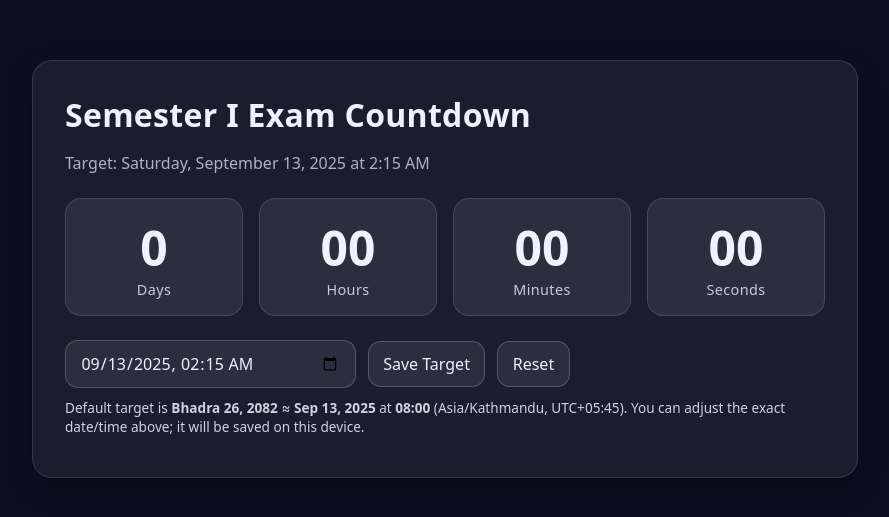
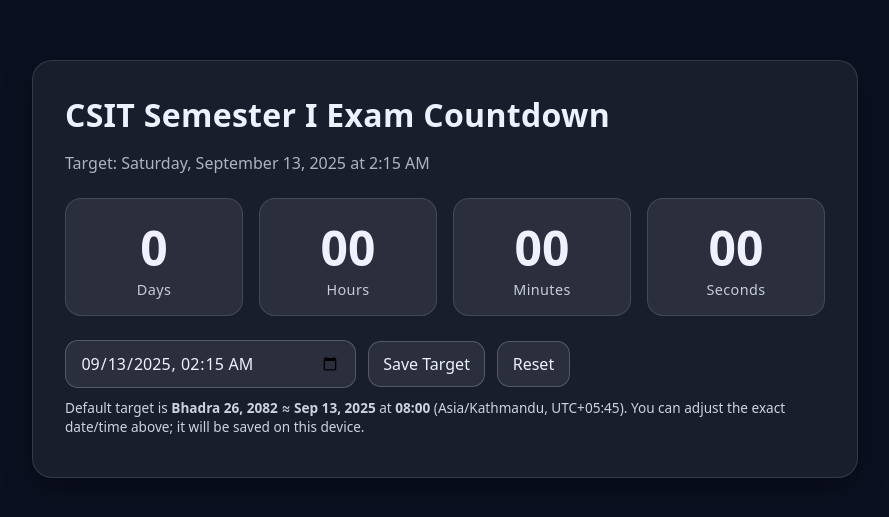
Before and after one commit to JohnKunwar/Bsc-CSIT-entrance-exam-countdown-, a plain HTML site: page index.html in a window 1280 px wide. Shown: the part 163-680 px from the top of the page, without its empty margins (195-1084 px from the left). Drawn offline with Linux system fonts and the light colour scheme.

Commit message:
Update title for CSIT Semester I Exam Countdown

```diff
--- a/index.html
+++ b/index.html
@@ -4,7 +4,7 @@
 <head>
   <meta charset="UTF-8" />
   <meta name="viewport" content="width=device-width, initial-scale=1.0"/>
-  <title>Semester I Exam Countdown</title>
+  <title>CSIT Semester I Exam Countdown</title>
   <style>
     :root { font-family: system-ui, -apple-system, Segoe UI, Roboto, Arial, "Noto Sans", "Helvetica Neue", sans-serif; }
     body { margin: 0; padding: 2rem; background: #0b1020; color: #eef2ff; display: grid; place-items: center; min-height: 100vh; }
@@ -25,7 +25,7 @@
 </head>
 <body>
   <div class="card">
-    <h1>Semester I Exam Countdown</h1>
+    <h1>CSIT Semester I Exam Countdown</h1>
     <div class="subtle" id="targetLabel"></div>
     <div class="grid" role="timer" aria-live="polite">
       <div class="pill"><div class="num" id="days">--</div><div class="lab">Days</div></div>
```
